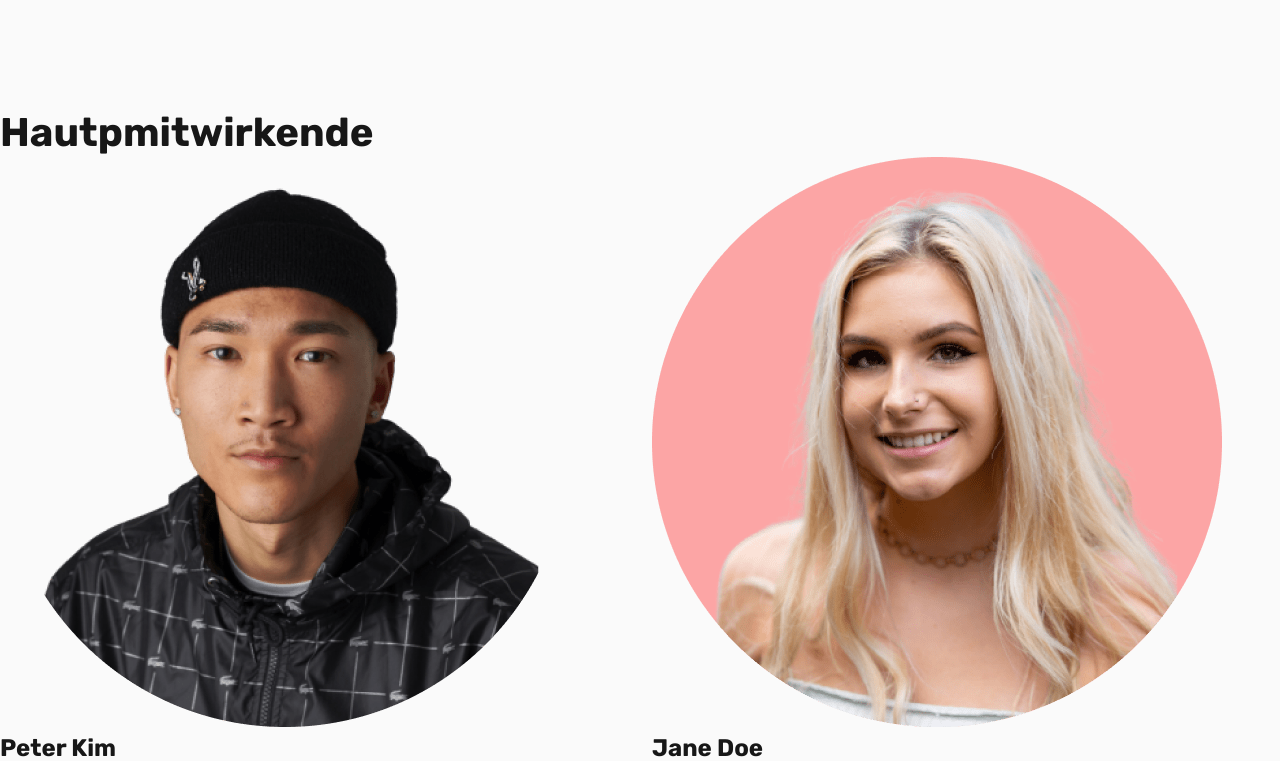
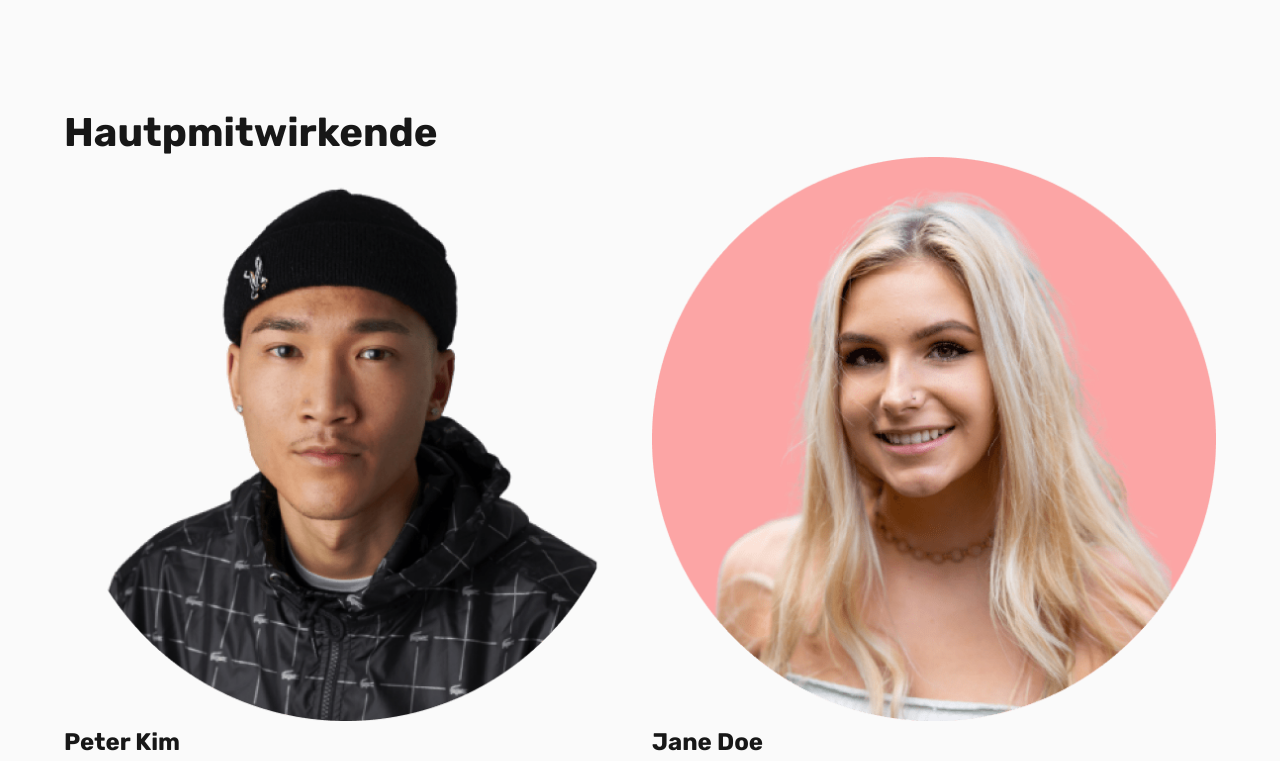
Before and after one commit to MinhKhangTran/nextjs_event_page, a Next.js app: page / in a window 1280 px wide. Shown: the part 1309-2070 px from the top of the page. Built offline with nearby package versions, Linux system fonts and the light colour scheme.

Commit message:
:sparkles: add wrapper to mitwirkende

```diff
--- a/components/mitwirkende.tsx
+++ b/components/mitwirkende.tsx
@@ -44,7 +44,7 @@ const mitwirkendeArray = [
 
 const Mitwirkende = () => {
     return (
-        <section className="" id="mitwirkende" aria-label="mitwirkende Abschnitt">
+        <section className="wrapper" id="mitwirkende" aria-label="mitwirkende Abschnitt">
                 <h2 className="heading-2">Hautpmitwirkende</h2>
           <Row>
 {mitwirkendeArray.map((person)=>{
```
